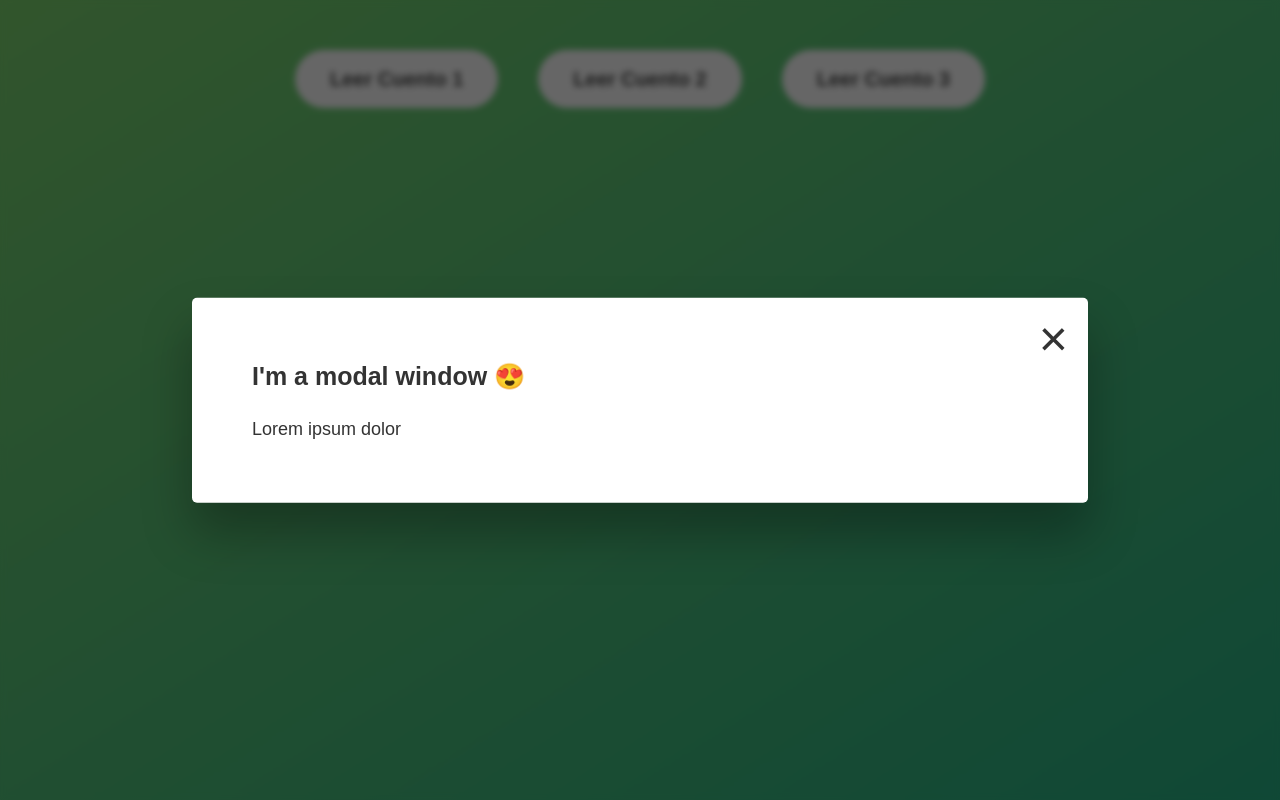
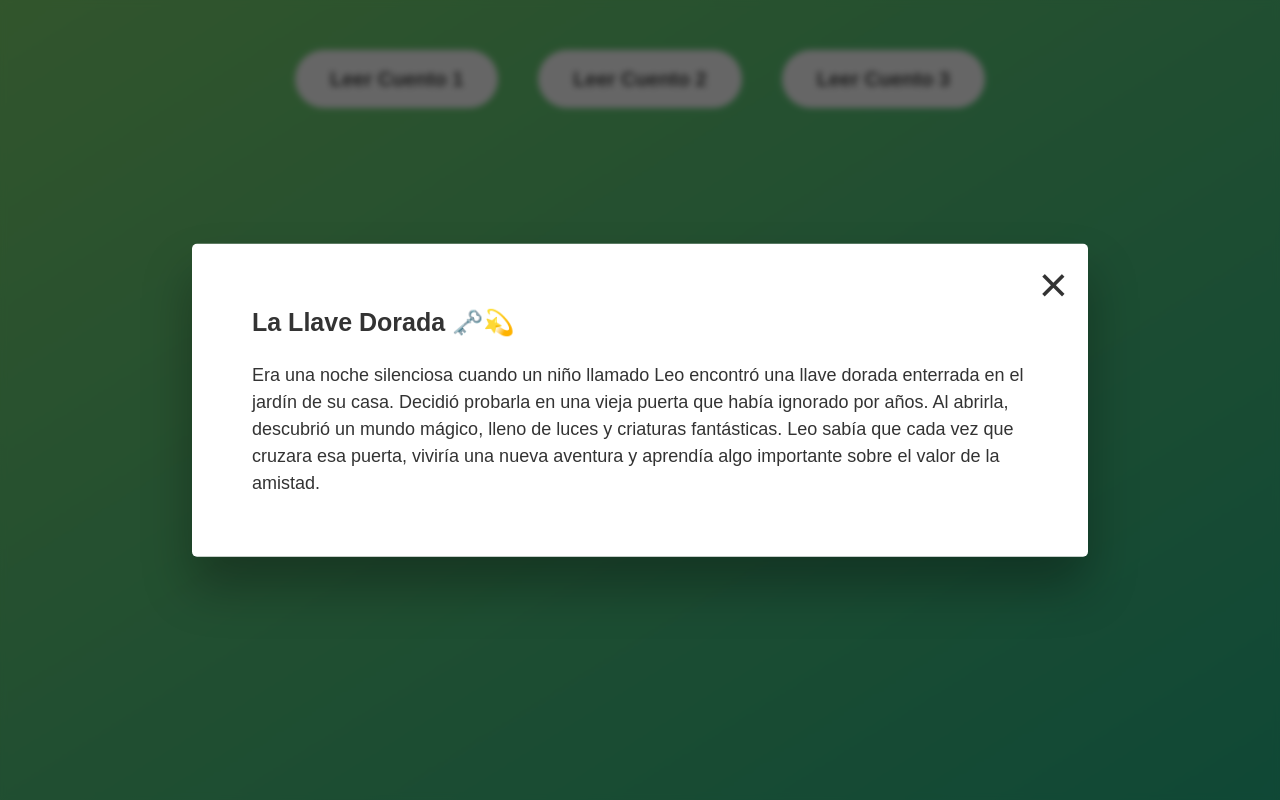
Before and after one commit to Diego-9612/js-mini-games, a plain HTML site: page 02-Modal/starter/index.html in a window 1280 px wide. Both pictures are taken after a click on the button "Leer Cuento 1". Drawn offline with Linux system fonts and the light colour scheme.

Commit message:
Se termina el segundo proyecto

```diff
--- a/02-Modal/starter/index.html
+++ b/02-Modal/starter/index.html
@@ -14,9 +14,14 @@
 
     <div class="story hidden">
       <button class="close-story">&times;</button>
-      <h1>I'm a modal window 😍</h1>
+      <h1>La Llave Dorada 🗝️💫</h1>
       <p>
-        Lorem ipsum dolor
+        Era una noche silenciosa cuando un niño llamado Leo encontró
+        una llave dorada enterrada en el jardín de su casa.
+        Decidió probarla en una vieja puerta que había ignorado por años.
+        Al abrirla, descubrió un mundo mágico, lleno de luces y criaturas fantásticas.
+        Leo sabía que cada vez que cruzara esa puerta, viviría una nueva aventura y
+        aprendía algo importante sobre el valor de la amistad.
       </p>
     </div>
     <div class="overlay hidden"></div>
--- a/02-Modal/starter/script.js
+++ b/02-Modal/starter/script.js
@@ -7,11 +7,25 @@ const btnShowStory = document.querySelectorAll('.show-story')
 
 console.log(btnShowStory);
 
+const closeStory = function(){
+    story.classList.add('hidden');
+    overlay.classList.add('hidden')
+}
+
+const openStory = function(){
+    story.classList.remove('hidden');
+    overlay.classList.remove('hidden')
+}
+
 for (let i = 0; i < btnShowStory.length; i++) {
-    btnShowStory[i].addEventListener('click', function () {
+    btnShowStory[i].addEventListener('click',openStory);
+}
 
-        console.log('Button Clicked');
-        story.classList.remove('hidden');
-        overlay.classList.remove('hidden');
-    });
-}
+btnCloseStory.addEventListener('click', closeStory);
+overlay.addEventListener('click', closeStory);
+
+document.addEventListener('keydown', function(e){
+    if (e.key === 'Escape' && !story.classList.contains('hidden')){
+        closeStory();
+    }
+})
```
